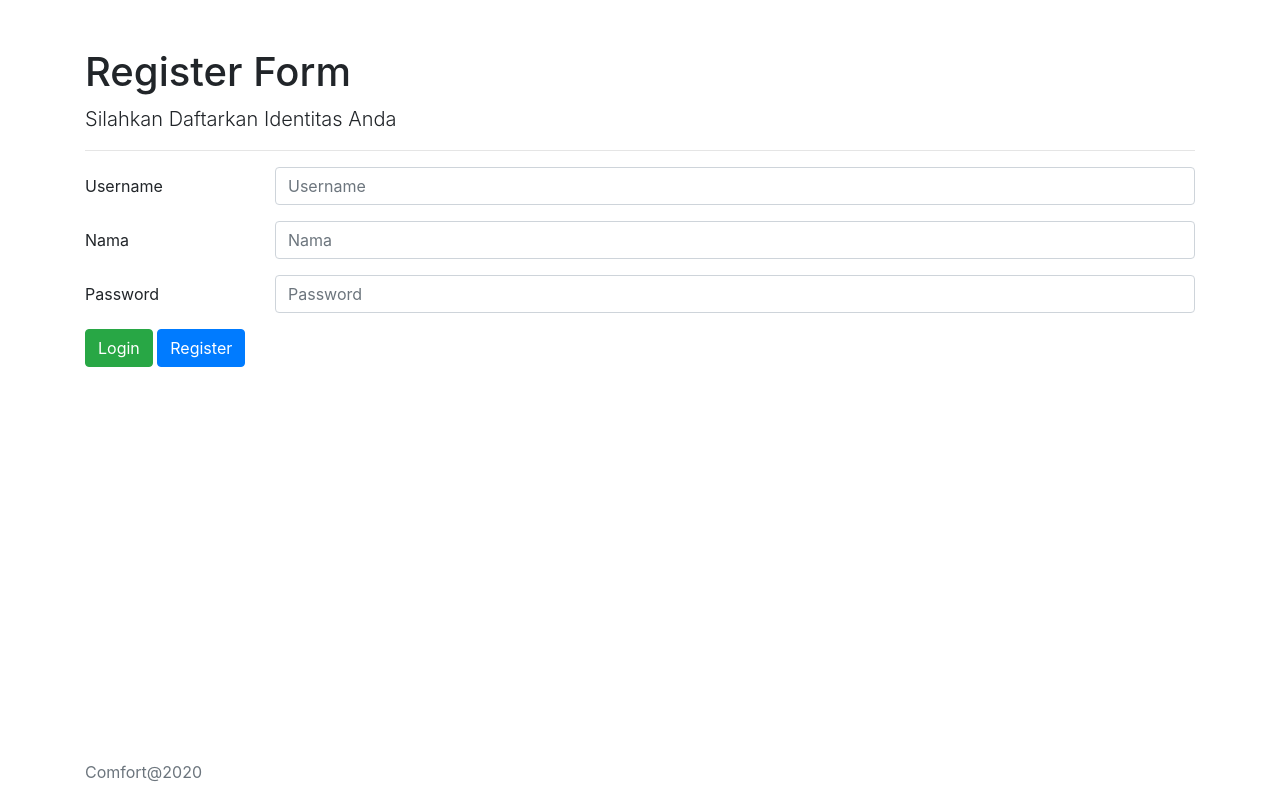
After one commit to muhammad-fahmi/Comfort, a PHP site: page /register/index.php in a window 1280 px wide. The commit adds this page. Run offline with PHP 8.4, Linux system fonts and the light colour scheme.

Commit message:
update 30-11-2020

```diff
--- a/index.php
+++ b/index.php
@@ -36,7 +36,7 @@
                     <a class="nav-link" href="#">Contact</a>
                 </li>
             </ul>
-            <form class="form-inline my-2 my-lg-0" method="post" action="login/index.html">
+            <form class="form-inline my-2 my-lg-0" method="post" action="login/index.php">
                 <button class="btn btn-outline-light my-2 my-sm-0" type="submit">Login</button>
             </form>
         </div>
--- a/koneksi.php
+++ b/koneksi.php
@@ -15,7 +15,7 @@ class database
 
 	function register($username, $password, $nama)
 	{
-		$insert = mysqli_query($this->koneksi, "insert into tb_user values ('','$username','$password','$nama')");
+		$insert = mysqli_query($this->koneksi, "insert into tb_customer values ('','$username','$password','$nama')");
 		return $insert;
 	}
 
--- /dev/null
+++ b/register/index.php
@@ -0,0 +1,94 @@
+<?php
+include_once('../koneksi.php');
+$database = new database();
+if (isset($_POST['register'])) {
+    $username = $_POST['username'];
+    $password = password_hash($_POST['password'], PASSWORD_DEFAULT);
+    $nama = $_POST['nama'];
+    if ($database->register($username, $password, $nama)) {
+        header('location:../login/index.php');
+    }
+}
+
+?>
+<!DOCTYPE html>
+<html lang="en" class="h-100">
+
+<head>
+    <meta charset="utf-8">
+    <meta name="viewport" content="width=device-width, initial-scale=1">
+    <title>Register Form</title>
+
+    <link rel="canonical" href="https://getbootstrap.com/docs/4.3/examples/sticky-footer/">
+
+    <!-- Bootstrap core CSS -->
+    <link href="../bootstrap/css/bootstrap.min.css" rel="stylesheet">
+
+
+    <style>
+    .bd-placeholder-img {
+        font-size: 1.125rem;
+        text-anchor: middle;
+        -webkit-user-select: none;
+        -moz-user-select: none;
+        -ms-user-select: none;
+        user-select: none;
+    }
+
+    @media (min-width: 768px) {
+        .bd-placeholder-img-lg {
+            font-size: 3.5rem;
+        }
+    }
+    </style>
+    <!-- Custom styles for this template -->
+    <link href="sticky-footer.css" rel="stylesheet">
+</head>
+
+<body class="d-flex flex-column h-100">
+    <!-- Begin page content -->
+    <main role="main" class="flex-shrink-0">
+        <div class="container">
+            <h1 class="mt-5">Register Form</h1>
+            <p class="lead">Silahkan Daftarkan Identitas Anda</p>
+            <hr />
+            <form method="post" action="">
+                <div class="form-group row">
+                    <label for="username" class="col-sm-2 col-form-label">Username</label>
+                    <div class="col-sm-10">
+                        <input type="text" class="form-control" id="username" name="username" placeholder="Username">
+                    </div>
+                </div>
+
+                <div class="form-group row">
+                    <label for="nama" class="col-sm-2 col-form-label">Nama</label>
+                    <div class="col-sm-10">
+                        <input type="text" class="form-control" id="nama" name="nama" placeholder="Nama">
+                    </div>
+                </div>
+
+                <div class="form-group row">
+                    <label for="password" class="col-sm-2 col-form-label">Password</label>
+                    <div class="col-sm-10">
+                        <input type="password" class="form-control" id="password" name="password"
+                            placeholder="Password">
+                    </div>
+                </div>
+                <div class="form-group row">
+                    <div class="col-sm-10">
+                        <a href="../login/index.html" class="btn btn-success">Login</a>
+                        <button type="submit" class="btn btn-primary" name="register">Register</button>
+                    </div>
+                </div>
+            </form>
+        </div>
+    </main>
+
+    <footer class="footer mt-auto py-3">
+        <div class="container">
+            <span class="text-muted">Comfort@2020</span>
+        </div>
+    </footer>
+</body>
+
+</html>
```
Also changed, not shown: login/index.php (renamed from login/index.html, +9 -1 lines), register/index.html (deleted).
